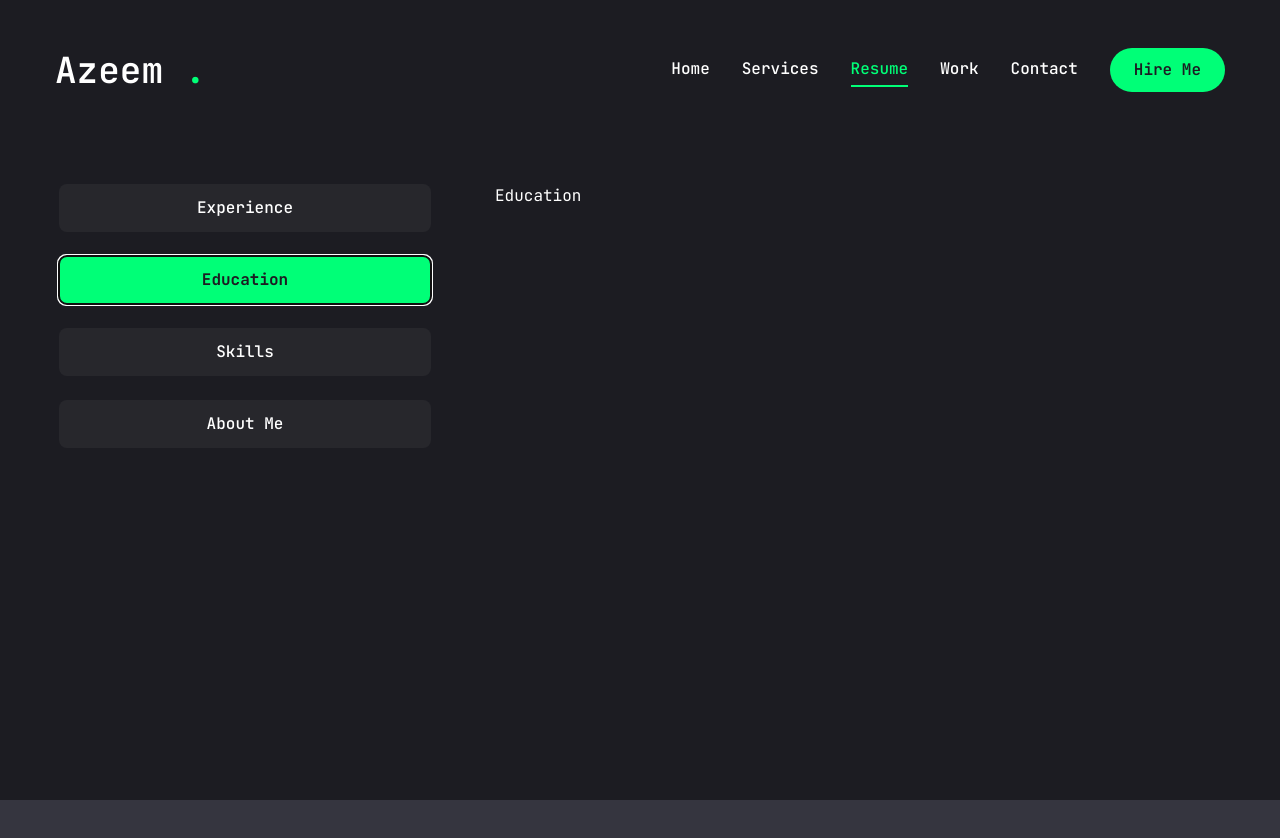
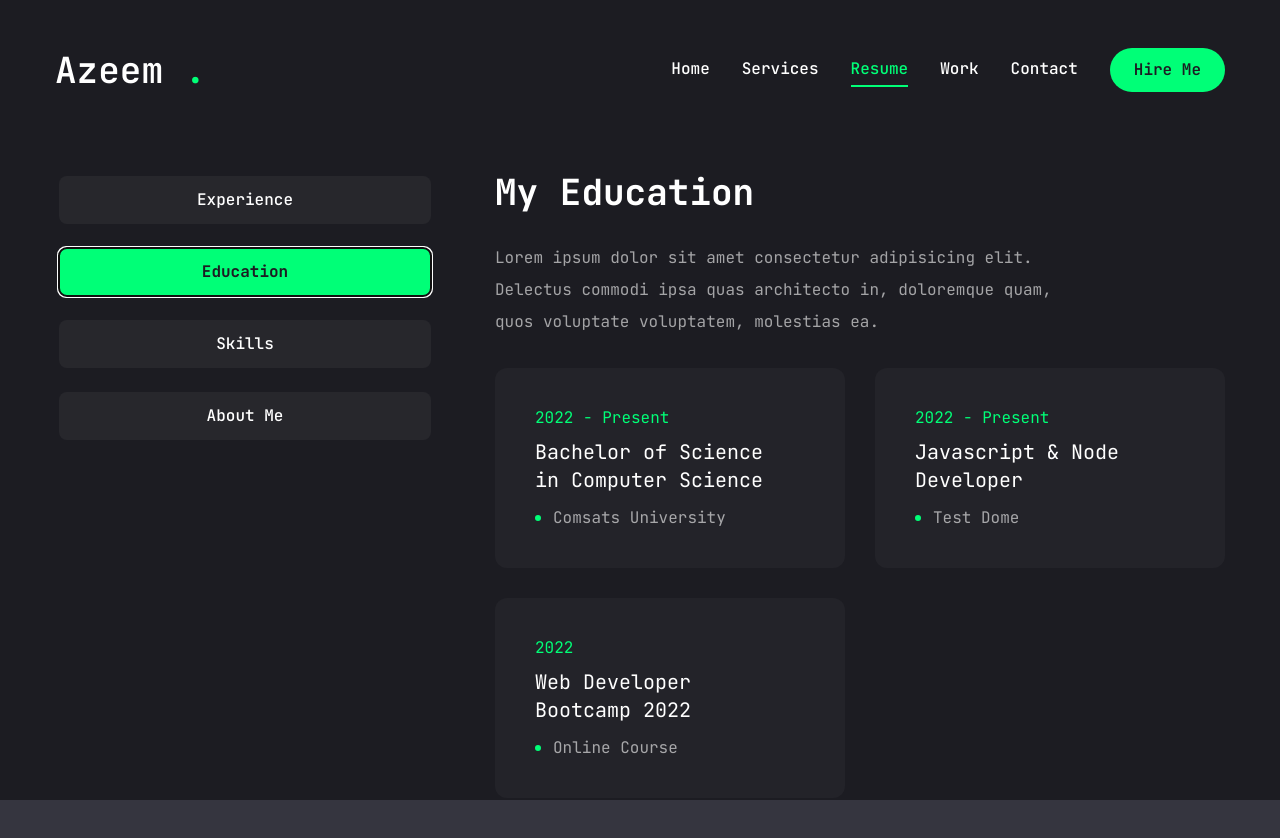
Before and after one commit to Azeem-Subhani/azeem-portfolio, a Next.js app: page /resume in a window 1280 px wide. Both pictures are taken after a click on the tab "Education". Shown: the top 838 px of the page. Before the commit the page ends 800 px from the top, so only its background shows below. Built offline with nearby package versions, Linux system fonts and the light colour scheme.

Commit message:
Added Education Section.

```diff
--- a/app/resume/page.jsx
+++ b/app/resume/page.jsx
@@ -113,8 +113,8 @@
     "Lorem ipsum dolor sit amet consectetur adipisicing elit. Delectus commodi ipsa quas architecto in, doloremque quam, quos voluptate voluptatem, molestias ea.",
   items: [
     {
-      institution: "Comsats University Islamabad",
-      degree: "BSCS",
+      institution: "Comsats University",
+      degree: "Bachelor of Science in Computer Science",
       duration: "2022 - Present",
     },
     {
@@ -124,7 +124,7 @@
     },
     {
       institution: "Online Course",
-      degree: "The Ultimate Web Developer Bootcamp 2022",
+      degree: "Web Developer Bootcamp 2022",
       duration: "2022",
     },
   ],
@@ -360,7 +360,34 @@
 
             {/* Education */}
             <TabsContent value="education" className="w-full">
-              Education
+              <div className="flex flex-col gap-[30px] text-center xl:text-left">
+                <h3 className="text-4xl font-bold">{education.title}</h3>
+                <p className="max-w-[600px] text-white/60 mx-auto xl:mx-0">
+                  {education.description}
+                </p>
+                <ScrollArea className="h-[450px]">
+                  <ul className="grid grid-cols-1 lg:grid-cols-2 gap-[30px]">
+                    {education.items.map((item, index) => {
+                      return (
+                        <li
+                          key={index}
+                          className="bg-[#232329] h-[200px] py-6 px-10 rounded-xl flex flex-col justify-center items-center lg:items-start gap-1"
+                        >
+                          <span className="text-accent">{item.duration}</span>
+                          <h3 className="text-xl max-w-[260px] min-h-[60px] text-center lg:text-left">
+                            {item.degree}
+                          </h3>
+                          <div className="flex items-center gap-3">
+                            {/* dot */}
+                            <span className="w-[6px] h-[6px] rounded-full bg-accent"></span>
+                            <p className="text-white/60">{item.institution}</p>
+                          </div>
+                        </li>
+                      );
+                    })}
+                  </ul>
+                </ScrollArea>
+              </div>
             </TabsContent>
 
             {/* Skills */}
```
